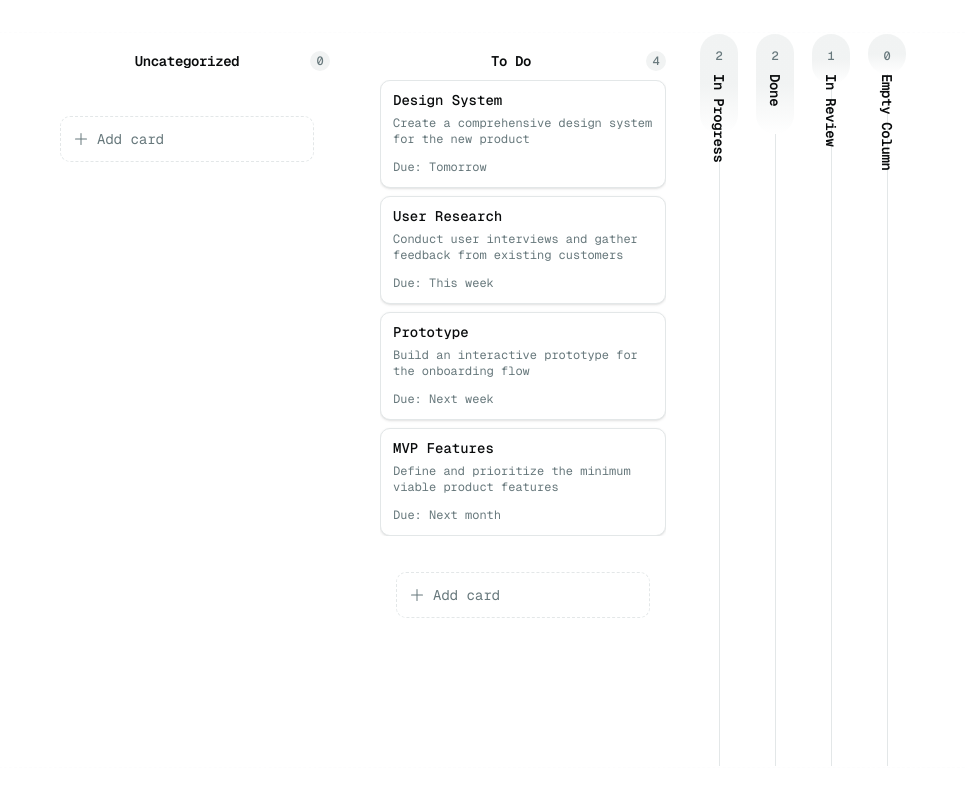
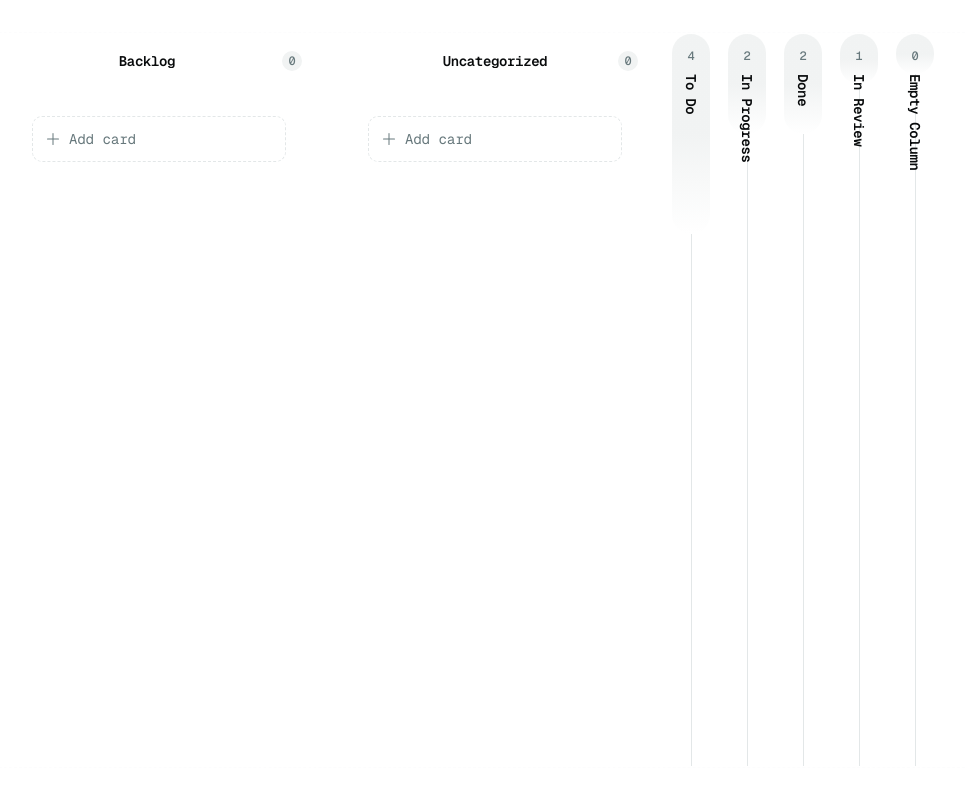
Before and after one commit to joypoddar/kanban, a Next.js app: page /kanban in a window 1280 px wide. Shown: the whole page, without its empty margins (173-1138 px from the left). Built offline with nearby package versions, Linux system fonts and the light colour scheme.

Commit message:
feat: add Backlog column to initialColumns and adjust column movement constraints

```diff
--- a/components/kanban/board-example.tsx
+++ b/components/kanban/board-example.tsx
@@ -51,6 +51,14 @@ type Column = {
 // ─────────────────────────────────────────────
 
 const initialColumns: Column[] = [
+  {
+    id: "backlog",
+    title: "Backlog",
+    variant: "default" as const,
+    collapsible: true,
+    editable: false,
+    cards: [],
+  },
   {
     id: "uncategorized",
     title: "Uncategorized",
@@ -252,8 +260,8 @@ export function KanbanBoardExample() {
       const idx = prev.findIndex((col) => col.id === id)
       if (idx === -1) return prev
       const swapIdx = direction === "left" ? idx - 1 : idx + 1
-      // Clamp to bounds and never swap with index 0 (Uncategorized)
-      if (swapIdx < 1 || swapIdx >= prev.length) return prev
+      // Clamp to bounds and never swap with index 0 or 1 (Backlog, Uncategorized)
+      if (swapIdx < 2 || swapIdx >= prev.length) return prev
       const next = [...prev]
       ;[next[idx], next[swapIdx]] = [next[swapIdx], next[idx]]
       return next
@@ -329,7 +337,7 @@ export function KanbanBoardExample() {
                 onMoveLeft={() => handleMoveColumn(column.id, "left")}
                 onMoveRight={() => handleMoveColumn(column.id, "right")}
                 onDelete={() => handleDeleteColumn(column.id)}
-                canMoveLeft={index > 1}
+                canMoveLeft={index > 2}
                 canMoveRight={index < columns.length - 1}
               />
             )}
```
